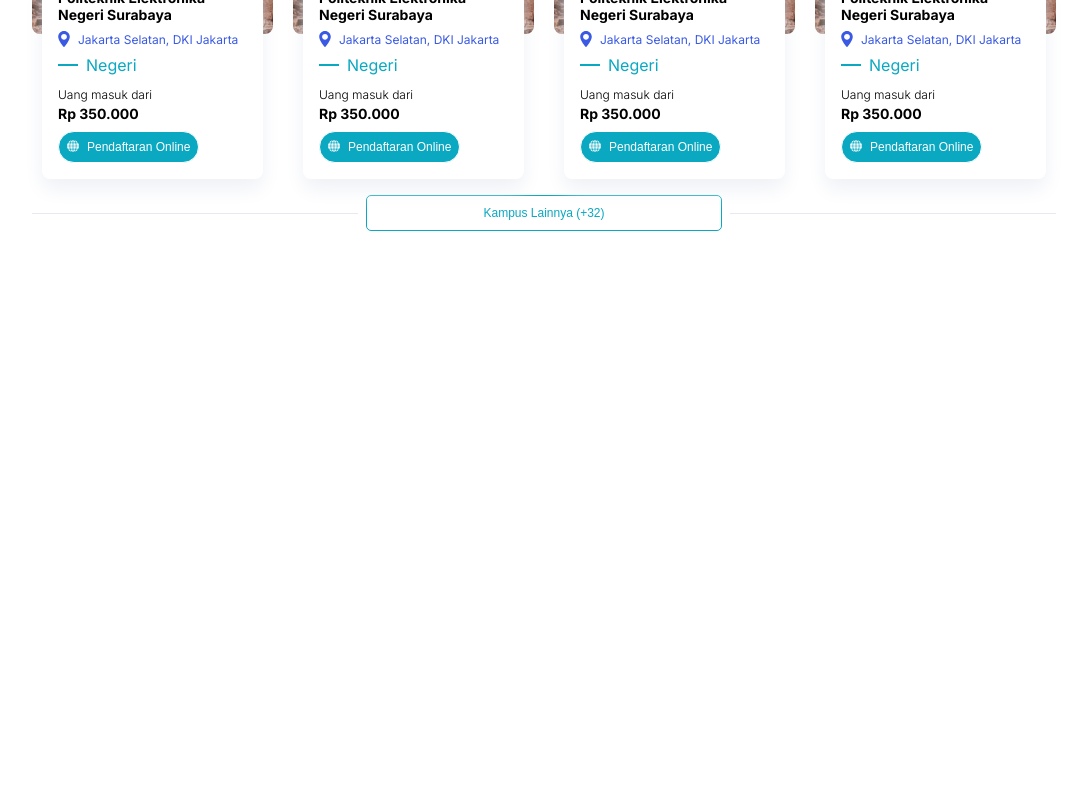
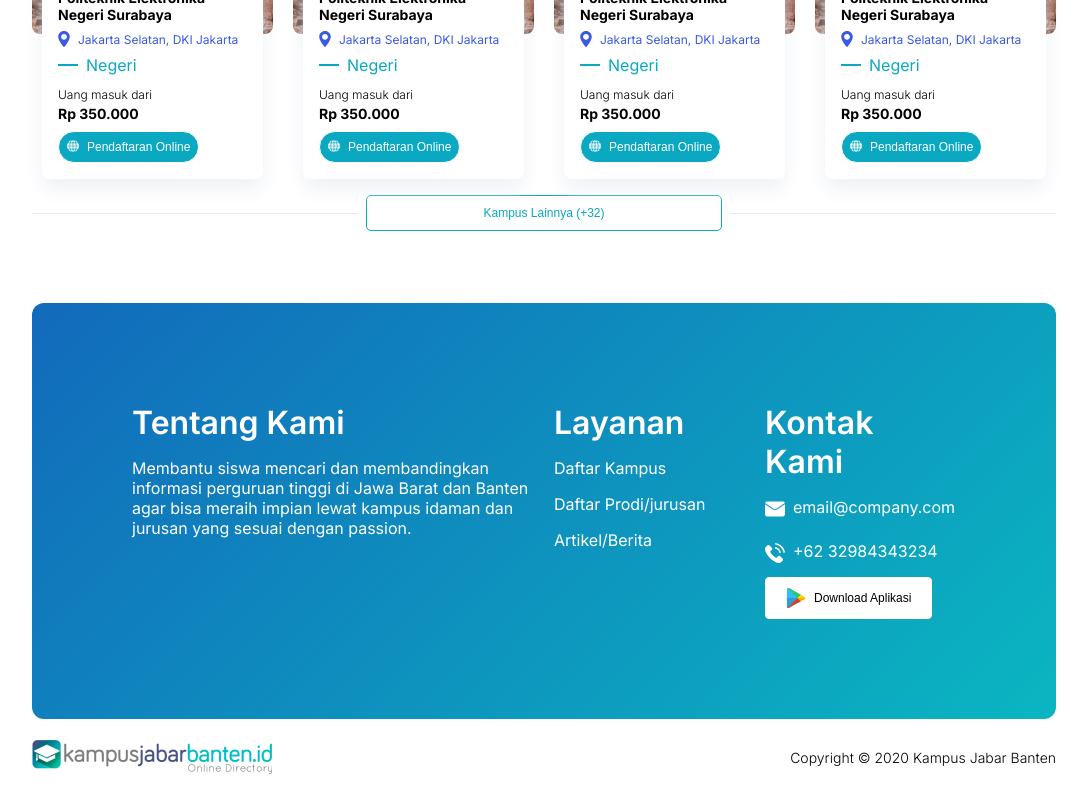
Before and after one commit to maulanairfanf/suteki-tehnical-test, a Nuxt app: page / in a window 1280 px wide. Shown: the part 1298-2098 px from the top of the page, without its empty margins (96-1183 px from the left). Before the commit the page ends 1581 px from the top, so only its background shows below. Built offline with nearby package versions, Linux system fonts and the light colour scheme.

Commit message:
add footer to home

```diff
--- a/layouts/default.vue
+++ b/layouts/default.vue
@@ -2,8 +2,11 @@
 	<div>
 		<Navbar />
 		<slot />
+
+		<Footer />
 	</div>
 </template>
 <script setup>
 import Navbar from '../components/Navbar.vue'
+import Footer from '../components/Footer.vue'
 </script>
```
